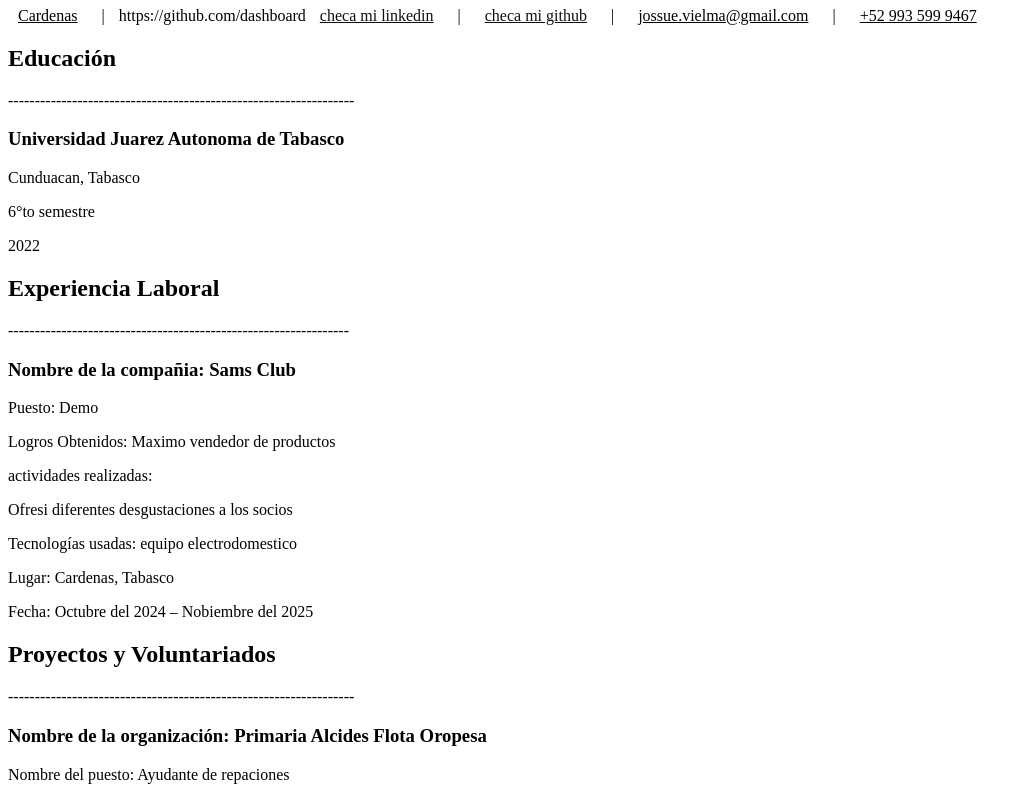
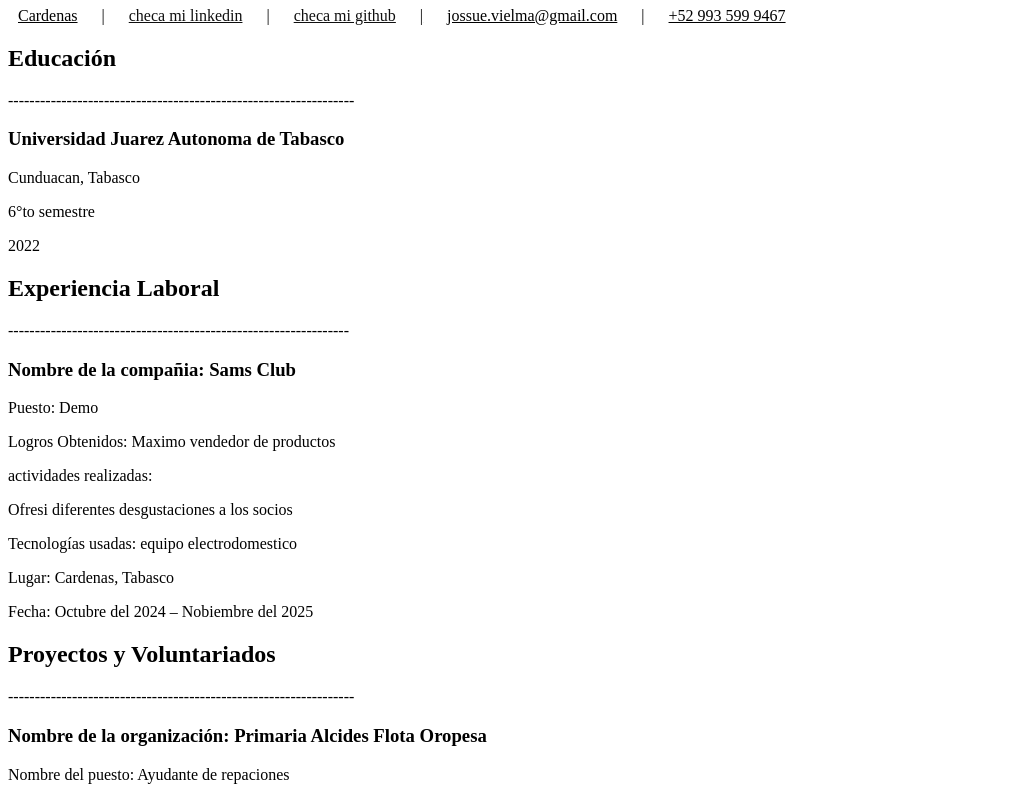
Before and after one commit to Jossue24/miweb, a plain HTML site: page index.html in a window 1280 px wide. Shown: the part 73-863 px from the top of the page, without its empty margins (0-1031 px from the left). Drawn offline with Linux system fonts and the light colour scheme.

Commit message:
Update index.html

```diff
--- a/index.html
+++ b/index.html
@@ -12,8 +12,6 @@
     <nav>
       <a href="#" style="color: #000000; margin: 0 10px;">Cardenas</a>
       <a href="#" style="color: #000000; margin: 0 10px;">|</a>
-
-        https://github.com/dashboard
       <a href="www.linkedin.com/in/jossue-salvador-vielma-domínguez-774699353" target="_blank" style="color: #0f0f0f; margin: 0 10px;">checa mi linkedin</a>
       <a href="#" style="color: #000000; margin: 0 10px;">|</a>
       <a href="https://github.com/dashboard" target="_blank" style="color: #0f0f0f; margin: 0 10px;">checa mi github</a>
```
